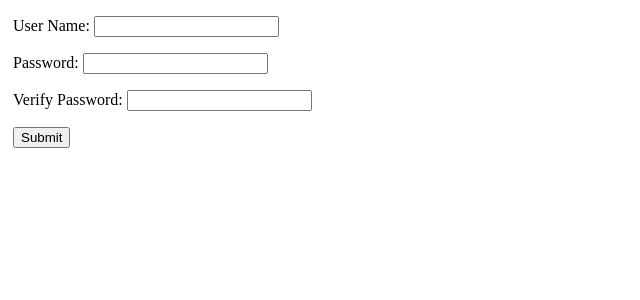
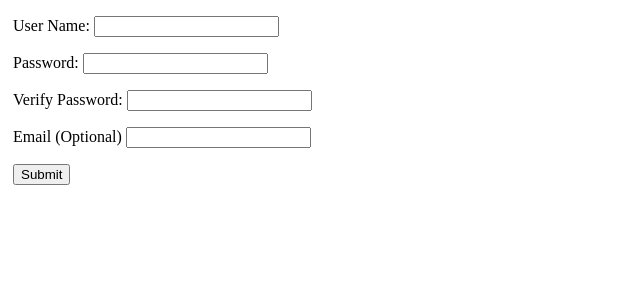
Before and after one commit to hezronkaghub/user-signup, a Flask app: page / in a window 1280 px wide. Shown: the top 300 px of the page, without its empty margins (0-640 px from the left). Run offline with Flask 2, Linux system fonts and the light colour scheme.

Commit message:
Added email text box

```diff
--- a/main.py
+++ b/main.py
@@ -21,10 +21,12 @@ def validate_inputs():
     user_name = request.form['user_name']
     password = request.form['password']
     password2 = request.form['password2']
+    email = request.form['email']
 
     username_error = ''
     password_error = ''
     password2_error = ''
+    email_error = ''
     blank_field_error = ''
 
 
@@ -54,12 +56,21 @@ def validate_inputs():
         password = ''
         password2 = ''
 
-    if not username_error and not password_error and not password2_error:
+    if ('@' not in email or '.' not in email) and len(email) > 0:
+        email_error = 'Not a valid email address'
+        password = ''
+        password2 = ''
+        email = ''
+    else:
+        if len(email) > 0 and (len(email) > 20 or len(email) < 3):
+            email_error = 'Email length must be between (3-20) characters'
+
+    if not username_error and not password_error and not password2_error and not email_error:
         return redirect('/welcome?user_name={0}'.format(user_name))
     else:
         template = jinja_env.get_template('index.html')
         return template.render(blank_field_error=blank_field_error,password_error=password_error,password2_error=password2_error,
-               username_error=username_error,user_name=user_name,password=password,password2=password2)
+               username_error=username_error,user_name=user_name,password=password,password2=password2,email_error=email_error)
 
 @app.route('/welcome')
 def welcome():
--- a/templates/index.html
+++ b/templates/index.html
@@ -24,6 +24,10 @@
                 <input name="password2" type="password" value='{{password2}}' />
                 <p class="error">{{password2_error}}</p>
             </label>
+            <label>Email (Optional)
+                <input name="email" type="text" value='{{email}}' />
+                <p class="error">{{email_error}}</p>
+            </label>
             <label>
                 <input type="submit">
             </label>
```
